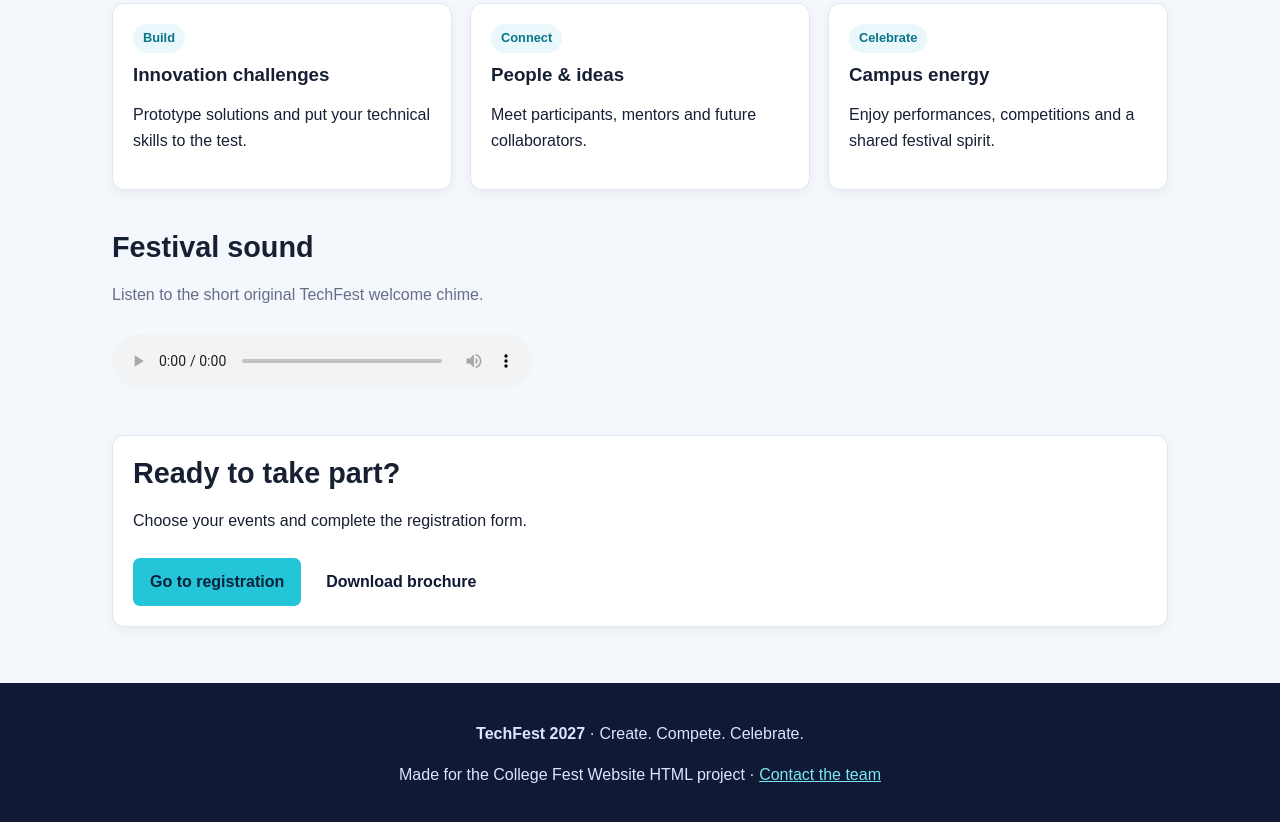
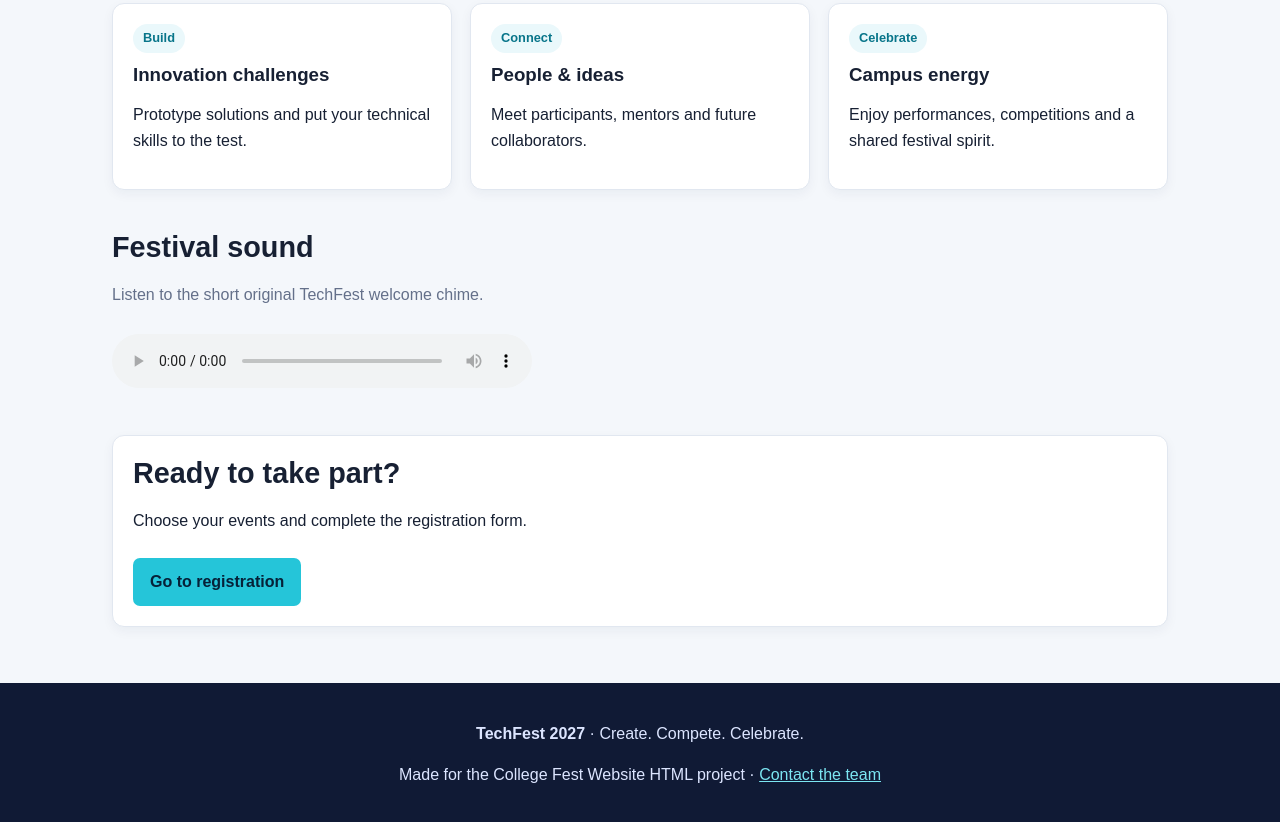
Before and after one commit to Bhumieee/Techfest-2027, a plain HTML site: page index.html in a window 1280 px wide. Shown: the part 789-1611 px from the top of the page. Drawn offline with Linux system fonts and the light colour scheme.

Commit message:
Fix HTML syntax for registration link

```diff
--- a/index.html
+++ b/index.html
@@ -95,13 +95,7 @@
         <div class="card">
           <h2>Ready to take part?</h2>
           <p>Choose your events and complete the registration form.</p>
-          <a class="button" href="register.html">Go to registration</a
-          ><a
-            class="button secondary"
-            href="assets/techfest-brochure.pdf"
-            download
-            >Download brochure</a
-          >
+          <a class="button" href="register.html">Go to registration</a>
         </div>
       </section>
     </main>
```
